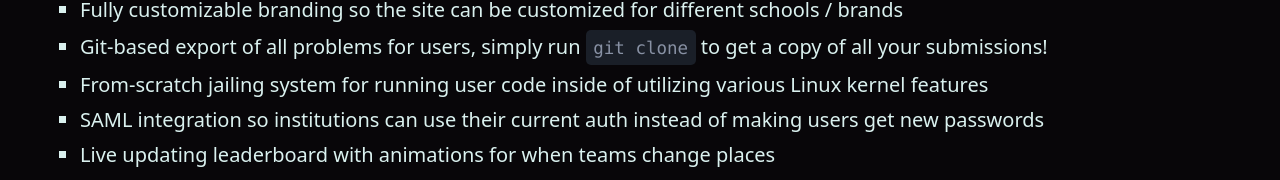
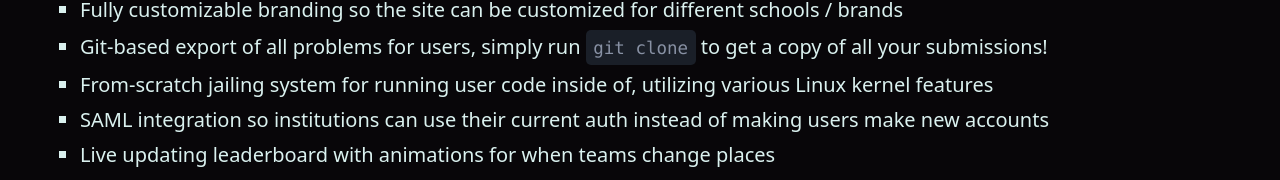
Before and after one commit to Bwc9876/portfolio-site, an Astro site: page /projects/wcpc in a window 1280 px wide. Shown: the part 867-1047 px from the top of the page. Built offline with nearby package versions, Linux system fonts and the light colour scheme; Astro itself is replaced by a stand-in of ours.

Commit message:
Proof read on WCPC page

```diff
--- a/src/content/projects/wcpc.mdx
+++ b/src/content/projects/wcpc.mdx
@@ -22,8 +22,8 @@ This was a big undertaking for me as a project but overall I learned so much abo
 - WebSocket-based submission and feedback to users
 - Fully customizable branding so the site can be customized for different schools / brands
 - Git-based export of all problems for users, simply run `git clone` to get a copy of all your submissions!
-- From-scratch jailing system for running user code inside of utilizing various Linux kernel features
-- SAML integration so institutions can use their current auth instead of making users get new passwords
+- From-scratch jailing system for running user code inside of, utilizing various Linux kernel features
+- SAML integration so institutions can use their current auth instead of making users make new accounts
 - Live updating leaderboard with animations for when teams change places
 - Confetti :)
 
```
